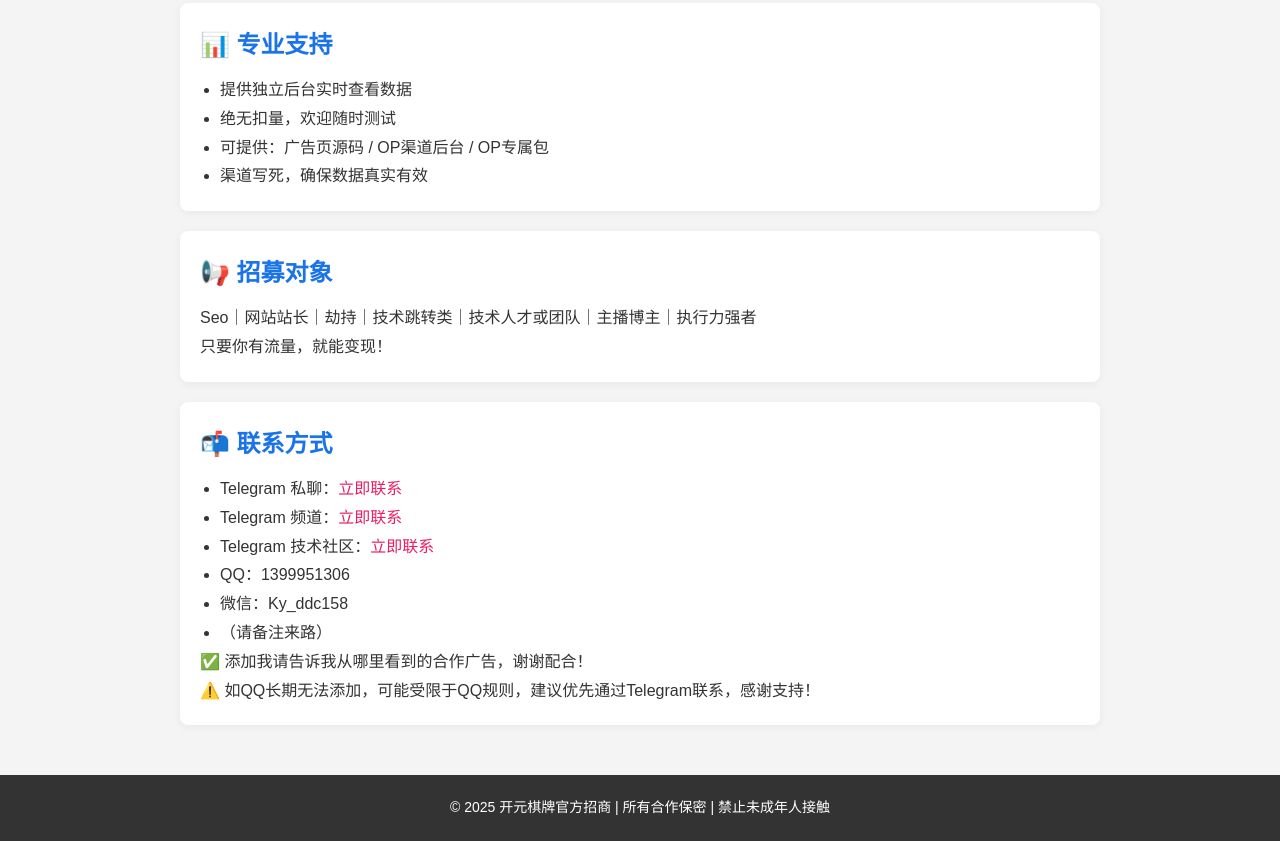
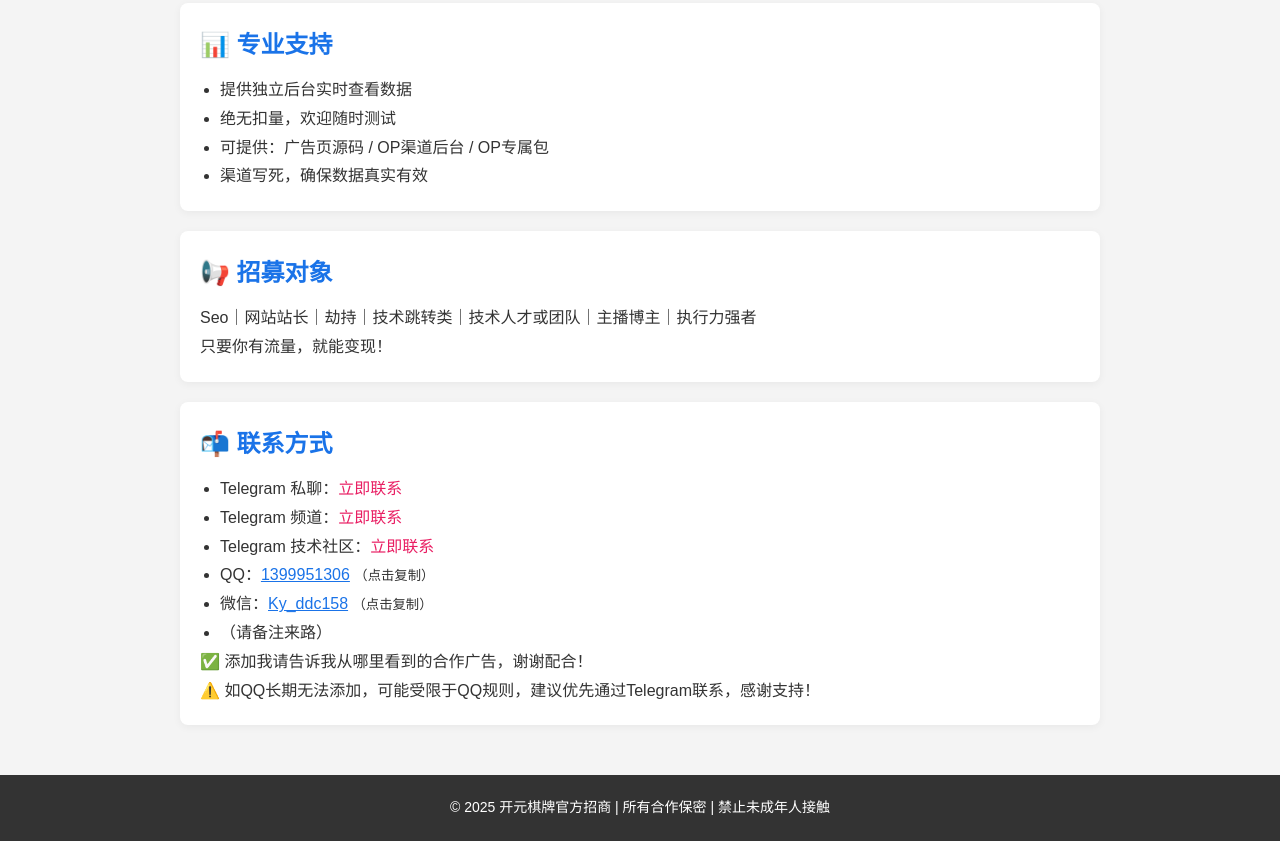
Before and after one commit to monkey1586/kaiyuan-zhaoshang, a plain HTML site: page index.html in a window 1280 px wide. Shown: the part 520-1361 px from the top of the page. Drawn offline with Linux system fonts and the light colour scheme.

Commit message:
Update index.html

```diff
--- a/index.html
+++ b/index.html
@@ -61,8 +61,15 @@
         <li>Telegram 私聊：<a href="https://t.me/m/0RMoUK3jNTk1" target="_blank">立即联系</a></li>
         <li>Telegram 频道：<a href="https://t.me/+zJeN-j9jxZU1MzEx" target="_blank">立即联系</a></li>
         <li>Telegram 技术社区：<a href="https://t.me/+lNZhQg8FqboyYjdl" target="_blank">立即联系</a></li>
-        <li>QQ：1399951306</li>
-        <li>微信：Ky_ddc158 </li>
+<li>
+  QQ：<span onclick="copyToClipboard('1399951306')" style="cursor: pointer; color: #1a73e8; text-decoration: underline;">1399951306</span>
+  <small>（点击复制）</small>
+</li>
+<li>
+  微信：<span onclick="copyToClipboard('Ky_ddc158')" style="cursor: pointer; color: #1a73e8; text-decoration: underline;">Ky_ddc158</span>
+  <small>（点击复制）</small>
+</li>
+
         <li>（请备注来路）</li>
 </ul>
       <p>✅ 添加我请告诉我从哪里看到的合作广告，谢谢配合！</p>
```
